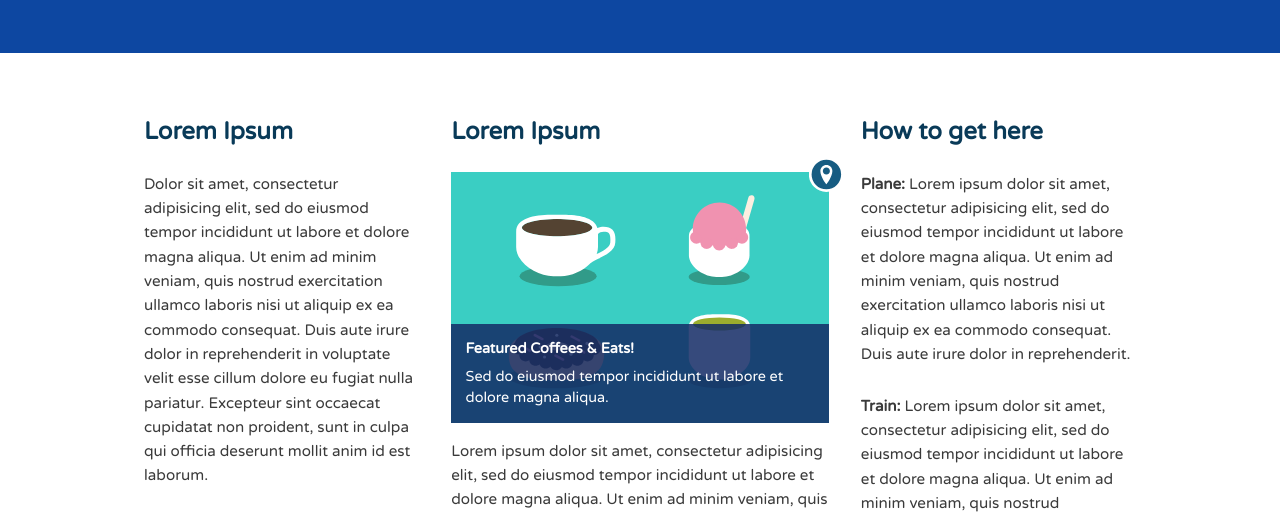
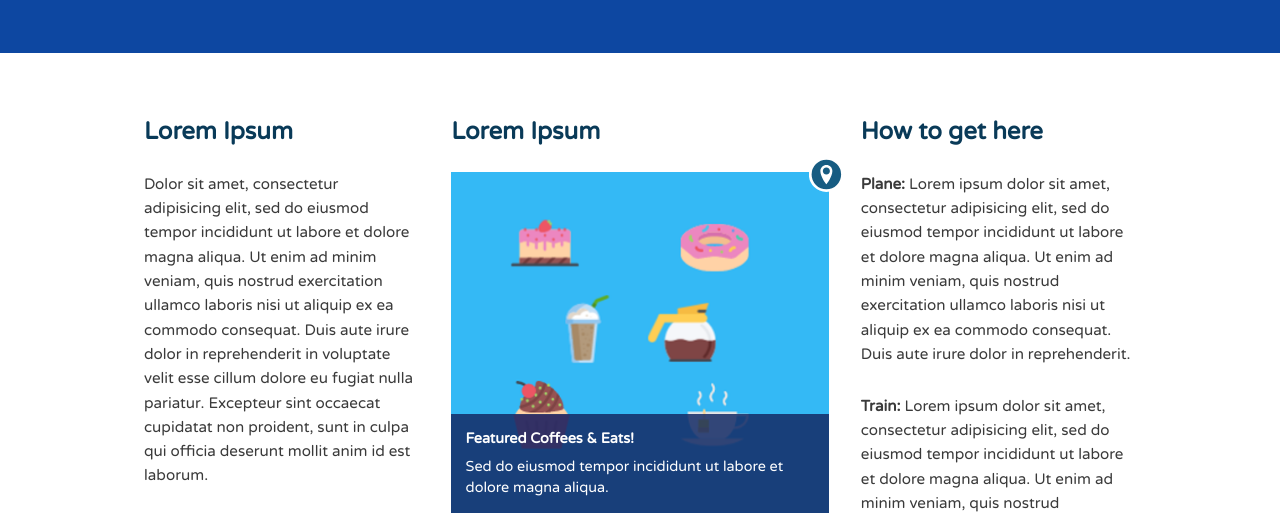
Before and after one commit to WalterBrito/coffee-shop, a plain HTML site: page index.html in a window 1280 px wide. Shown: the part 251-767 px from the top of the page. Drawn offline with Linux system fonts and the light colour scheme.

Commit message:
add images

```diff
--- a/css/style.css
+++ b/css/style.css
@@ -43,6 +43,8 @@ figure {
 	margin: 0;
 	line-height: 0;
 	position: relative;
+	border-color: black 10px;
+
 }
 
 figcaption {
--- a/index.html
+++ b/index.html
@@ -45,7 +45,7 @@
       <!-- featured image -->
       <figure>
         <img class="icon-location" src="img/location.svg" alt="Location">
-        <img class="feat-img" src="img/treats.svg" alt="Coffee and eats">
+        <img class="feat-img" src="img/treats.png" alt="Coffee and eats">
         <figcaption>
           <h4>Featured Coffees &amp; Eats!</h4>
           Sed do eiusmod tempor incididunt ut labore et dolore magna aliqua.
```
Also changed, not shown: img/tea3.jpg, img/treats.png (added), img/treats.svg (deleted).
